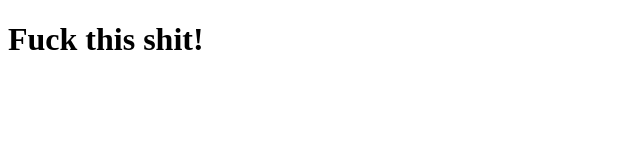
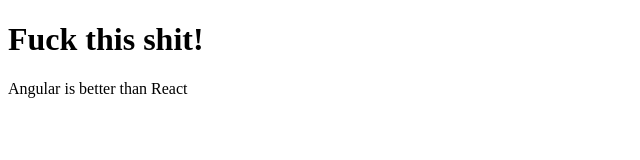
Before and after one commit to joshHawks1823/git-example2, a plain HTML site: page index.html in a window 1280 px wide. Shown: the whole page, without its empty margins (0-640 px from the left). Drawn offline with Linux system fonts and the light colour scheme.

Commit message:
first commit

```diff
--- a/index.html
+++ b/index.html
@@ -7,5 +7,6 @@
   </head>
   <body>
     <h1>Fuck this shit!</h1>
+    <p>Angular is better than React</p>
   </body>
 </html>
```
